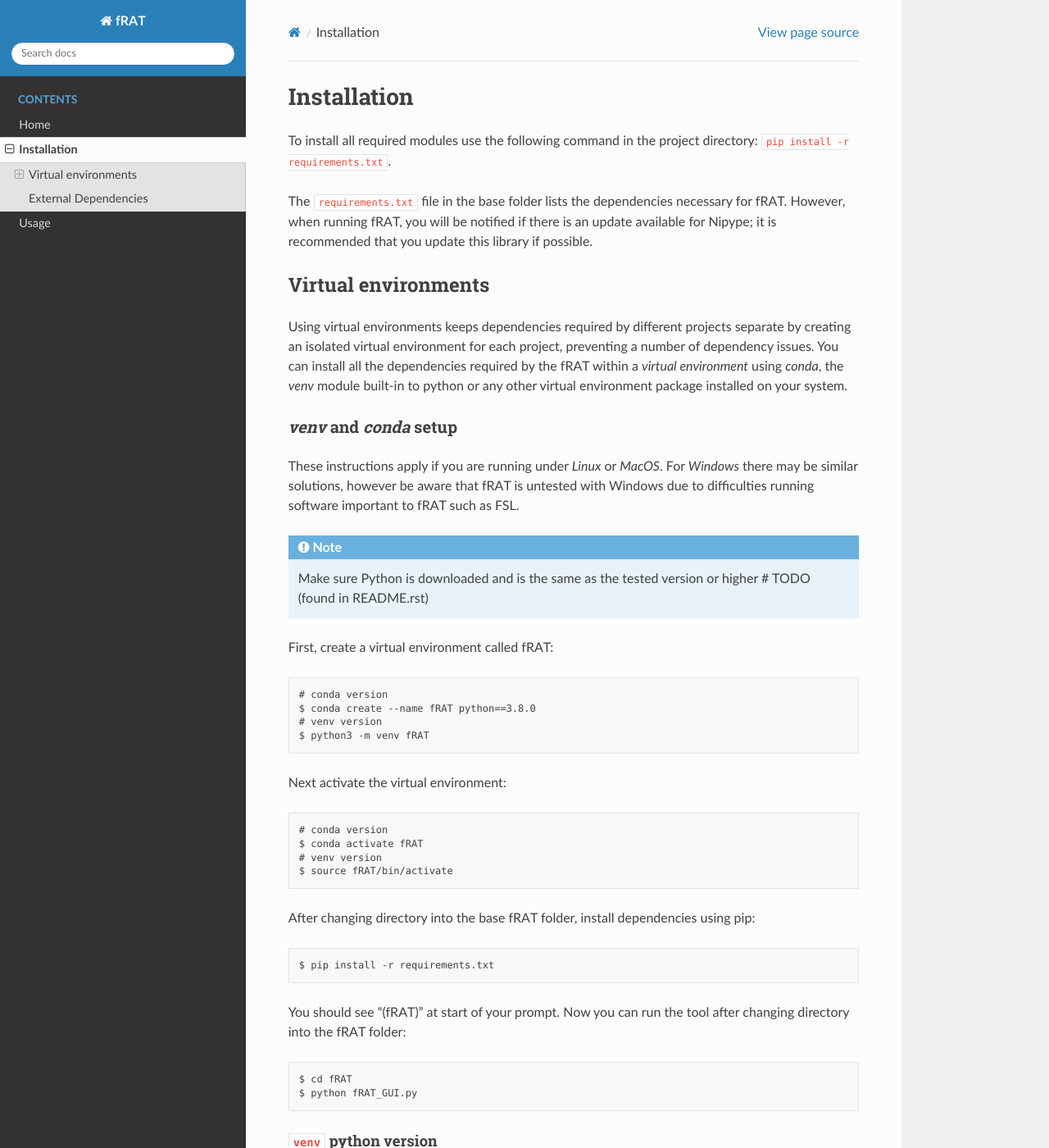
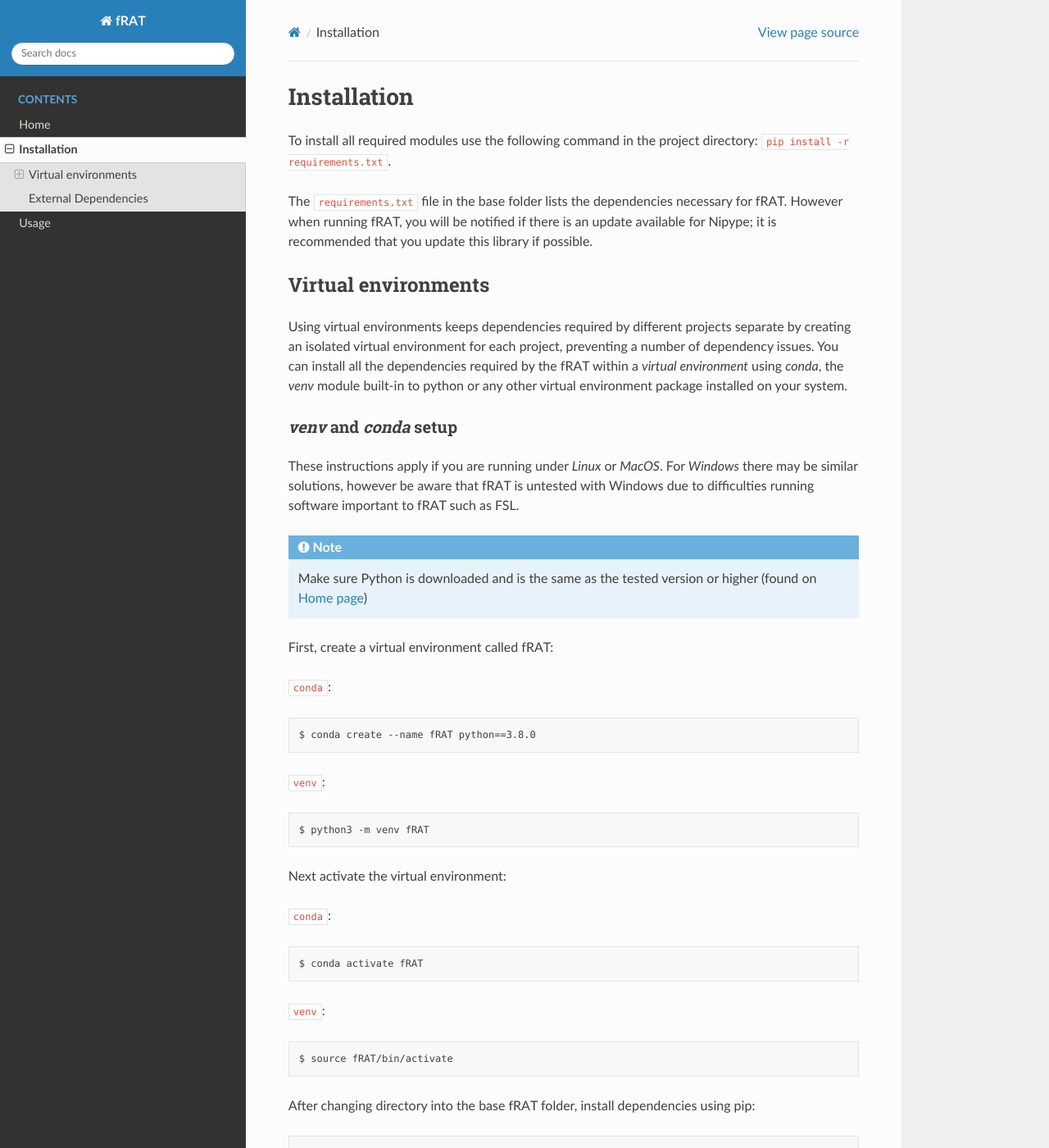
Before and after one commit to elliohow/fMRI_ROI_Analysis_Tool, a Sphinx documentation site: the page built from docs/installation.rst, in a window 1280 px wide and 1400 px high. Shown: the whole window at 82% size. Built offline with Sphinx 7.4.7 and the Read the Docs theme 2.0.0, drawn with Linux system fonts in a browser that asks for light colours; some of the changed text lies outside the part shown.

```diff
--- a/docs/installation.rst
+++ b/docs/installation.rst
@@ -5,7 +5,7 @@ Installation
 ============
 To install all required modules use the following command in the project directory: ``pip install -r requirements.txt``.
 
-The ``requirements.txt`` file in the base folder lists the dependencies necessary for fRAT. However, when running fRAT,
+The ``requirements.txt`` file in the base folder lists the dependencies necessary for fRAT. However when running fRAT,
 you will be notified if there is an update available for Nipype; it is recommended that you update this library if
 possible.
 
@@ -22,38 +22,44 @@ These instructions apply if you are running under `Linux` or `MacOS`. For `Windo
 however be aware that fRAT is untested with Windows due to difficulties running software important to fRAT such as FSL.
 
 .. note::
-    Make sure Python is downloaded and is the same as the tested version or higher # TODO (found in README.rst)
+    Make sure Python is downloaded and is the same as the tested version or higher (found on :doc:`Home page <index>`)
 
-First, create a virtual environment called fRAT: ::
+First, create a virtual environment called fRAT:
 
-    # conda version
+``conda``::
+
     $ conda create --name fRAT python==3.8.0
-    # venv version
+
+``venv``::
+
     $ python3 -m venv fRAT
 
-Next activate the virtual environment: ::
+Next activate the virtual environment:
 
-    # conda version
+``conda``::
+
     $ conda activate fRAT
-    # venv version
+
+``venv``::
+
     $ source fRAT/bin/activate
 
 After changing directory into the base fRAT folder, install dependencies using pip: ::
 
     $ pip install -r requirements.txt
 
-You should see "(fRAT)" at start of your prompt. Now you can run the tool after changing directory into the fRAT folder: ::
+You should see ``(fRAT)`` at start of your prompt. Now you can run the tool after changing directory into the fRAT folder: ::
 
     $ cd fRAT
     $ python fRAT_GUI.py
 
-``venv`` python version
-~~~~~~~~~~~~~~~~~~~~~~~
+`venv` python version
+~~~~~~~~~~~~~~~~~~~~~
 * ``venv`` by default uses the currently installed version of Python to set up the virtual environment, however some other
-virtual environment packages (such as ``virtualenv`` and ``conda``) do not have this limitation.
+    virtual environment packages (such as ``virtualenv`` and ``conda``) do not have this limitation.
 
-``conda`` commands
-~~~~~~~~~~~~~~~~~~
+`conda` commands
+~~~~~~~~~~~~~~~~
 * To check currently installed conda environments can use ``conda env list``.
 * To revert back to another environment you can use ``conda deactivate``. This should set your prompt back to ``(base)``.
 
```
Also changed, not shown: other parts of docs/installation.rst (+2 -2 lines).
